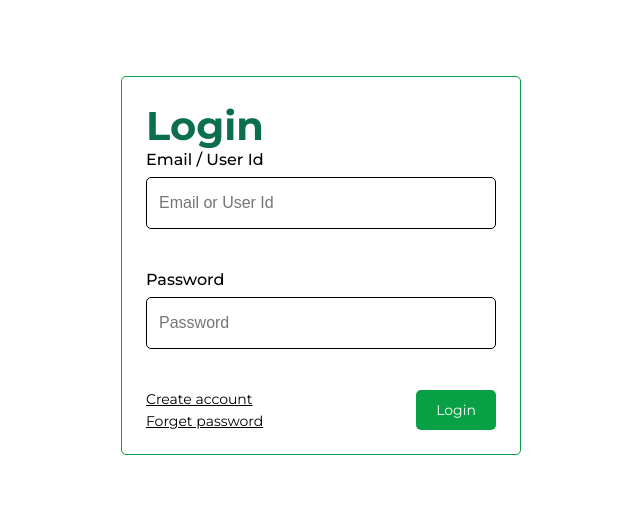
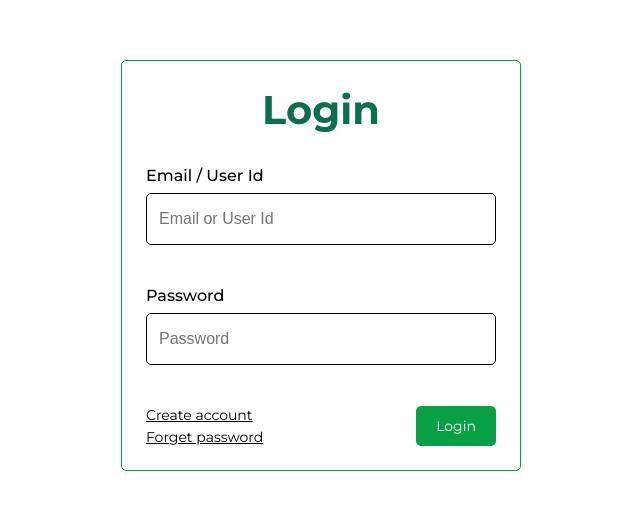
Before and after one commit to rikjnthn/tahcu-frontend, a Next.js app: page /login in a window 1280 px wide. Shown: the part 135-644 px from the top of the page, without its empty margins (319-959 px from the left). Built offline with nearby package versions, Linux system fonts and the light colour scheme.

Commit message:
fix(login page): fix login title style bug

```diff
--- a/app/(landing_page)/login/page.tsx
+++ b/app/(landing_page)/login/page.tsx
@@ -66,7 +66,7 @@ export default function Page() {
 
   return (
     <div className={clsx(style.auth)}>
-      <div className={style.form_container}>
+      <div className={clsx(style.form_container, "center")}>
         <div className={clsx(style.title)}>Login</div>
 
         <form onSubmit={handleSubmit(login)}>
```
